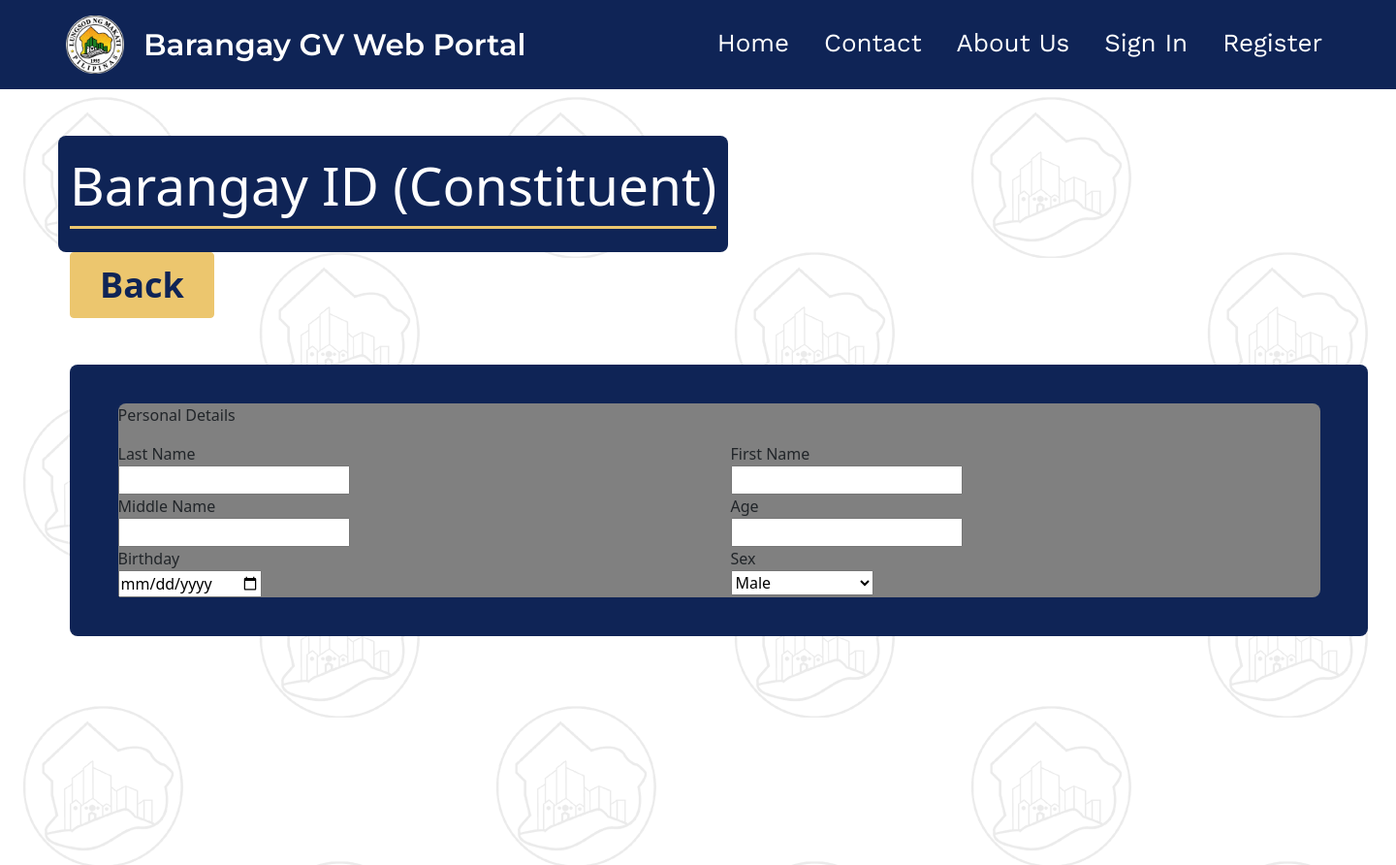
After one commit to KennethFranco/Barangay-GV-Web-Portal, a Django app: page /barangay_id_form/ in a window 1440 px wide. The commit adds this page. Shown: the whole page at 97% size. Run offline with Django 4.2, Linux system fonts and the light colour scheme.

Commit message:
added barebones forms design, updated Barangay ID Model,  and updated css for bootstrap override

```diff
--- a/msys42/web_portal/static/styles.css
+++ b/msys42/web_portal/static/styles.css
@@ -1,69 +1,107 @@
-/* Universal Fonts */
+/* Universal Fonts/Colors/Buttons */
 
-*{
+* {
     text-decoration: none;
 }
 
-.main{
+.main {
     background-image: url('/static/test3.png');
     height: 100vh;
 }
-.titleFont{
+
+.titleFont {
     font-family: 'Montserrat', sans-serif;
 }
 
-.bodyFont{
+.bodyFont {
     font-family: 'Work Sans', sans-serif;
 }
 
-/* Navbar */
-.navbarGV{
-    background-color:#0F2456;
+.bg-primary {
+    background-color: #0F2456 !important;
 }
 
-.navbarTitle{
+.bg-secondary {
+    background: #ECC66E !important;
+}
+
+.text-primary {
+    color: #0F2456 !important;
+}
+
+.text-secondary {
+    color: #ECC66E !important;
+}
+
+.btn {
+    margin: 0px;
+    width: fit-content !important;
+    height: fit-content !important;
+    font-size: 36px !important;
+    font-weight: 600;
+    color: #0F2456 !important;
+    padding-left: 30px !important;
+    padding-right: 30px !important;
+}
+
+.btn-secondary {
+    background: #ECC66E !important;
+    border-color: #ECC66E !important;
+}
+
+.btn-text {
+    font-size: 36px;
+}
+
+/* Navbar */
+.navbarGV {
+    background-color: #0F2456;
+}
+
+.navbarTitle {
     color: white;
     font-size: 31px;
     font-weight: 600;
 }
 
-.navbarTitle:hover{
+.navbarTitle:hover {
     color: white !important;
 }
 
-.navbarOption{
+.navbarOption {
     color: white !important;
     font-size: 26px;
     text-decoration: none;
-    border-bottom: 3px solid  #0F2456;
+    border-bottom: 3px solid #0F2456;
     margin-right: 20px;
     /* transition: all 0.4s !important; */
 }
 
-.navbarOption:hover{
+.navbarOption:hover {
     color: white !important;
-    border-bottom: 3px solid  #ECC66E;
+    border-bottom: 3px solid #ECC66E;
     /* transition: all 0.4s !important; */
 }
 
 /* HERO */
-.hero{
+.hero {
     border: 3px solid #0F2456;
     background-color: #0F2456;
     color: white;
     border-radius: 8px;
 }
-.heroBody{
+
+.heroBody {
     border-left: 6px solid #ECC66E;
 }
 
-.heroTitle{
+.heroTitle {
     font-weight: 700;
     font-size: 68px;
 }
 
 /* ANNOUNCEMENTS */
-.announcementsHeader{
+.announcementsHeader {
     font-size: 33px;
     font-weight: 500;
     border-bottom: 6px solid #ECC66E;
@@ -72,19 +110,19 @@
     border-radius: 8px;
 }
 
-.announcementsFrame{
+.announcementsFrame {
     background: #F5F5F5;
     border-radius: 8px;
 }
 
 /* SERVICES */
-.servicesFrame{
+.servicesFrame {
     background: #FFFFFF;
     box-shadow: 0px 0px 24px rgba(0, 0, 0, 0.25);
     border-radius: 8px;
 }
 
-.servicesOption{
+.servicesOption {
     border: 3px solid #0f2456;
     border-radius: 8px;
     text-align: center;
@@ -92,23 +130,57 @@
     color: white;
 }
 
-.servicesBody{
+.servicesBody {
     font-size: 19px;
     font-weight: 300
 }
 
-.servicesTitle{
+.servicesTitle {
     font-size: 28px;
     font-weight: 400
 }
 
-.servicesMainTitle{
+.servicesMainTitle {
     font-size: 42px;
     font-weight: 600;
 }
 
-.servicesInfoTag{
+.servicesInfoTag {
     border-bottom: 1px solid black;
     font-weight: 600;
     font-size: 15px;
 }
+
+/* FORMS */
+
+.cardHeader {
+    height: 120px;
+    width: fit-content;
+    border-radius: 8px;
+}
+
+.cardText {
+    border-bottom: 3px solid #ECC66E;
+    color: white;
+    margin-top: 10px;
+    font-size: 55px;
+}
+
+.formCard {
+    padding-top: 40px;
+    padding-bottom: 40px;
+    height: fit-content;
+    display: flex;
+    align-items: center;
+    justify-content: center;
+    background-color: #0F2456;
+    width: 1339px;
+    border-radius: 8px;
+}
+
+.form {
+    background-color: gray;
+    height: fit-content;
+    width: 1240px;
+    border-radius: 8px;
+}
--- /dev/null
+++ b/msys42/web_portal/templates/barangay_id_form.html
@@ -0,0 +1,120 @@
+{% load static %}
+<!DOCTYPE html>
+<html lang="en">
+
+<head>
+    <meta charset="UTF-8">
+    <meta http-equiv="X-UA-Compatible" content="IE=edge">
+    <meta name="viewport" content="width=device-width, initial-scale=1.0">
+    <title>Document</title>
+    <link href="https://cdn.jsdelivr.net/npm/bootstrap@5.1.3/dist/css/bootstrap.min.css" rel="stylesheet"
+        integrity="sha384-1BmE4kWBq78iYhFldvKuhfTAU6auU8tT94WrHftjDbrCEXSU1oBoqyl2QvZ6jIW3" crossorigin="anonymous">
+    <link rel="stylesheet" href="{% static 'styles.css' %}">
+    <link rel="preconnect" href="https://fonts.googleapis.com">
+    <link rel="preconnect" href="https://fonts.gstatic.com" crossorigin>
+    <link
+        href="https://fonts.googleapis.com/css2?family=Montserrat:ital,wght@0,100;0,200;0,300;0,400;0,500;0,600;0,700;0,800;0,900;1,100;1,200;1,300;1,400;1,500;1,600;1,700;1,800;1,900&family=Poppins:ital,wght@0,100;0,200;0,300;0,400;0,500;0,600;0,700;0,800;0,900;1,100;1,200;1,300;1,400;1,500;1,600;1,700;1,800;1,900&family=Work+Sans:ital,wght@0,100;0,200;0,300;0,400;0,500;0,600;0,700;0,800;0,900;1,100;1,200;1,300;1,400;1,500;1,600;1,700;1,800;1,900&display=swap"
+        rel="stylesheet">
+</head>
+
+<body>
+    <nav class="container-fluid navbar navbar-expand-md navbarGV">
+        <div class="container p-2">
+            <img class="mr-2" src="{% static 'logo.png' %}" style="width: 60px; height: 60px; margin-right: 20px"
+                alt="">
+            <a href="" class="titleFont navbarTitle" style="text-decoration: none;">Barangay GV Web Portal</a>
+            <button class="navbar-toggler" type="button" data-bs-toggle="collapse" data-bs-target="#toggleMobileMenu"
+                aria-controls="toggleMobileMenu" aria-expanded="false" aria-lable="Toggle navigation">
+                <span class="navbar-toggler-icon"></span>
+            </button>
+
+            <div class="collapse navbar-collapse" id="toggleMobileMenu">
+                <ul class="navbar-nav ms-auto">
+                    <li class="bodyFont">
+                        <a class="nav-link navbarOption" href="about.html">Home</a>
+                    </li>
+                    <li class="bodyFont">
+                        <a class="nav-link navbarOption" href="#projects">Contact</a>
+                    </li>
+                    <li class="bodyFont">
+                        <a class="nav-link navbarOption" href="#footer">About Us</a>
+                    </li>
+                    <li class="bodyFont">
+                        <a class="nav-link navbarOption" href="#footer">Sign In</a>
+                    </li>
+                    <li class="bodyFont">
+                        <a style="margin-right: 0px;" class="nav-link navbarOption" href="#footer">Register</a>
+                    </li>
+                </ul>
+            </div>
+        </div>
+
+    </nav>
+    <div class="main">
+        <div class="container">
+            <div class="row pt-5">
+                <div class="col-6 bg-primary cardHeader">
+                    <p class="cardText">Barangay ID (Constituent)</p>
+                </div>
+                <div class="col-4">
+                </div>
+                <div class="col-2 align-self-end">
+                    <button class="btn btn-secondary">Back</button>
+                </div>
+            </div>
+
+            <div class="formCard mt-5">
+                <div class="form">
+                    <form action=""></form>
+                    <p>Personal Details</p>
+                    <div class="row">
+                        <div class="col">
+                            <label for="last_name">Last Name</label><br>
+                            <input type="text">
+                        </div>
+                        <div class="col">
+                            <label for="first_name">First Name</label><br>
+                            <input type="text">
+                        </div>
+                    </div>
+
+                    <div class="row">
+                        <div class="col">
+                            <label for="middle_name">Middle Name</label><br>
+                            <input type="text">
+                        </div>
+                        <div class="col">
+                            <label for="age">Age</label><br>
+                            <input type="number">
+                        </div>
+                    </div>
+
+                    <div class="row">
+                        <div class="col">
+                            <label for="birthday">Birthday</label><br>
+                            <input type="date">
+                        </div>
+                        <div class="col">
+                            <label for="sex"> Sex</label><br>
+                            <select name="sex" id="sex">
+                                <option value="Male">Male</option>
+                                <option value="Female">Female</option>
+                                <option value="Prefer not to say">Prefer not to say</option>
+                            </select>
+                        </div>
+                    </div>
+
+
+
+                </div>
+            </div>
+        </div>
+
+    </div>
+
+    <script src="https://cdn.jsdelivr.net/npm/bootstrap@5.1.3/dist/js/bootstrap.min.js"
+        integrity="sha384-QJHtvGhmr9XOIpI6YVutG+2QOK9T+ZnN4kzFN1RtK3zEFEIsxhlmWl5/YESvpZ13"
+        crossorigin="anonymous"></script>
+</body>
+
+</html>
--- a/msys42/web_portal/templates/base.html
+++ b/msys42/web_portal/templates/base.html
@@ -74,7 +74,7 @@
                     </div>
                     <div class="row mt-3 servicesOption">
                         <p class = "pt-2 bodyFont servicesBody" style = "margin-bottom: 0px;">Request for</p>
-                        <p class = "titleFont servicesTitle">Barangay I.D.</p>
+                        <a href="{% url 'barangay_id_form' %}"><p class = "titleFont servicesTitle">Barangay I.D. LODS LODS LODS</p></a>
                     </div>
                     <div class="row mt-3 servicesOption">
                         <p class = "pt-2 bodyFont servicesBody" style = "margin-bottom: 0px;">Request for</p>
--- a/msys42/web_portal/urls.py
+++ b/msys42/web_portal/urls.py
@@ -3,6 +3,6 @@ from . import views
 
 urlpatterns = [
     path("hello/", views.say_hello),
-    path("create_barangay_id/", views.create_barangay_id, name = "create_barangay_id"),
+    path("barangay_id_form/", views.barangay_id_form, name = "barangay_id_form"),
     path("", views.base, name = "base")
 ]
--- a/msys42/web_portal/views.py
+++ b/msys42/web_portal/views.py
@@ -5,23 +5,23 @@ from .models import barangay_id, announcement
 # Create your views here.
 def base(request):
     context = {
-        "barangay_ids": barangay_id.objects.all(),
+        "barangay_id_form": barangay_id.objects.all(),
         "announcements": announcement.objects.all()
     }
     return render(request, "base.html", context)
 
 def say_hello(request):
-    return render(request, "hello.html")
+    return render(request, "base.html")
 
-def create_barangay_id(request):
+def barangay_id_form(request):
     if (request.method == "POST"):
         ln = request.POST.get('last_name')
         fn = request.POST.get('first_name')
         barangay_id.objects.create(last_name = ln, first_name= fn)
         return redirect("hello/")
     else:
-        return render(request, "hello.html")
+        return render(request, "barangay_id_form.html")
 
-def barangay_ids(request):
-    barangay_id_objects = barangay_id.objects.all()
-    return render(request, "base.html", {'barangay_ids': barangay_id_objects})
+# def barangay_ids(request):
+#     barangay_id_objects = barangay_id.objects.all()
+#     return render(request, "base.html", {'barangay_ids': barangay_id_objects})
```
Also changed, not shown: msys42/web_portal/models.py (+25 -2 lines), msys42/db.sqlite3, msys42/web_portal/migrations/0001_initial.py, msys42/web_portal/migrations/0002_announcement.py (deleted), msys42/web_portal/migrations/0002_auto_20220221_1651.py (added), msys42/web_portal/migrations/0003_auto_20220221_1653.py (added), msys42/web_portal/migrations/0004_barangay_id_birthday.py (added).
